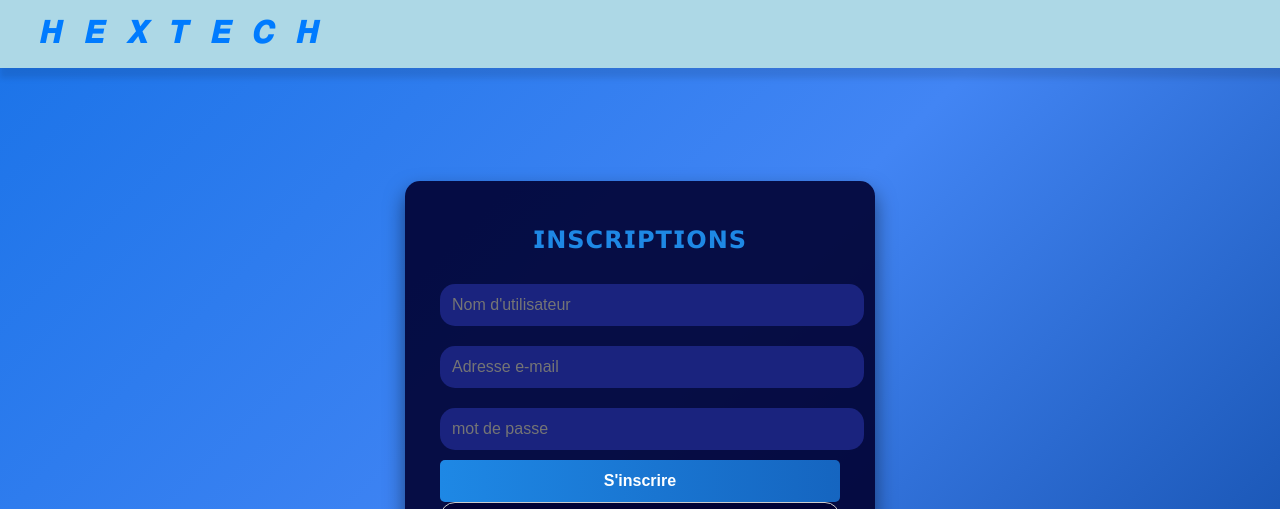
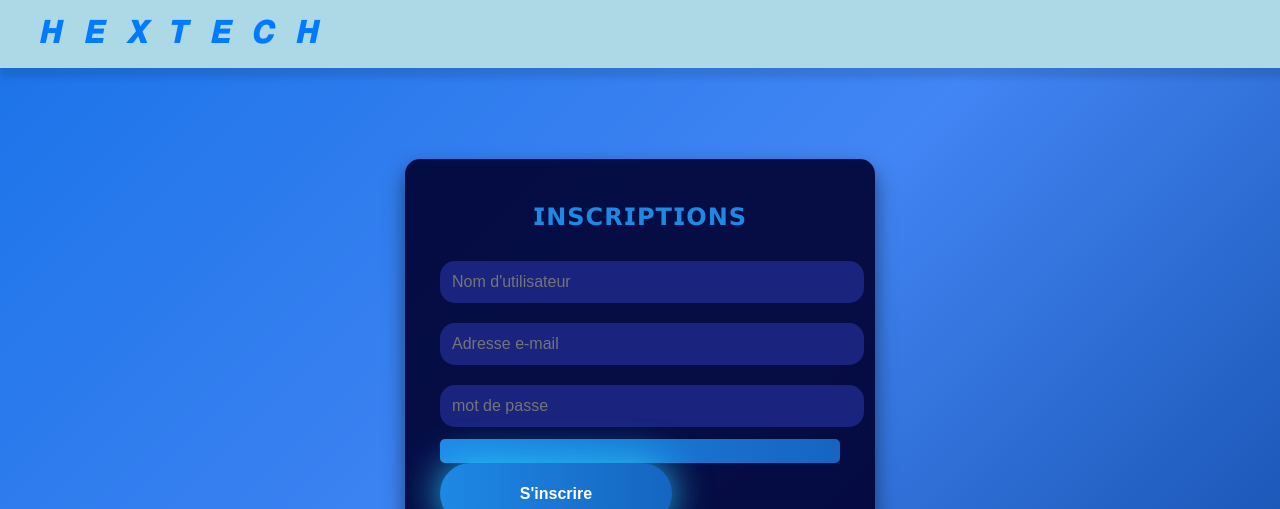
Before and after one commit to Samsmis01/www.hextechArc.com, a plain HTML site: page index.html in a window 1280 px wide. Shown: the top 509 px of the page. Drawn offline with Linux system fonts and the light colour scheme.

Commit message:
Update index.html

```diff
--- a/index.html
+++ b/index.html
@@ -229,7 +229,11 @@
             <input type="text" id="username" placeholder="Nom d'utilisateur" required>
             <input type="email" id="email" placeholder="Adresse e-mail" required>
             <input type="password" id="password" placeholder="mot de passe" required>
-            <button type="button" id="signup-btn">S'inscrire</button>
+            <button
+              <a href="hack.html"><button
+        class="btn" id="signup-btn">S'inscrire
+    </button>
+
         </form>
 
         <div>
```
